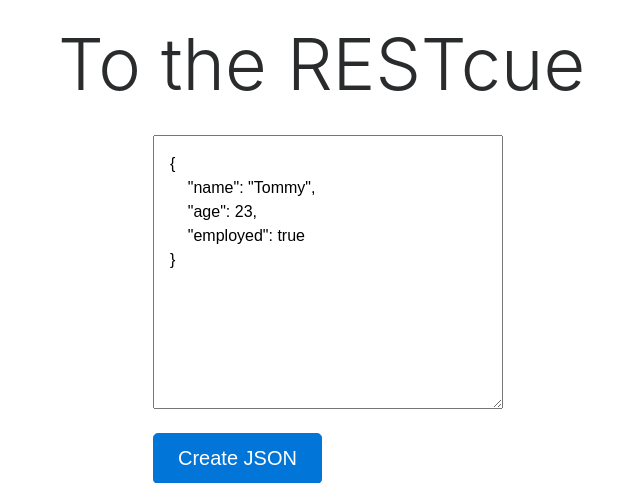
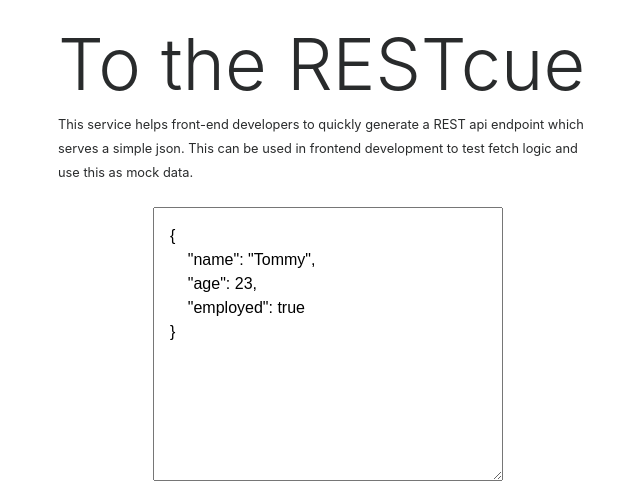
Before and after one commit to mgamsjager/to-the-restcue, a Node project: template views/index.ejs in a window 1280 px wide. Shown: the top 483 px of the page, without its empty margins (312-952 px from the left). Run offline with Node 20 templates, Linux system fonts and the light colour scheme; the template is opened without the code that fills it, so the values that code supplies are empty.

Commit message:
add addition information to the service

```diff
--- a/views/index.ejs
+++ b/views/index.ejs
@@ -15,6 +15,10 @@
     <div class="row justify-content-center">
         <div class="col-6 my-4 ">
           <h1 class="display-3">To the RESTcue</h1>
+        <small>This service helps front-end developers to quickly generate a REST api endpoint which serves a simple json. This can be
+        used in frontend development to test fetch logic and use this as mock data.
+
+        </small>
         </div>
     </div>
     <div class="row justify-content-center">
```
